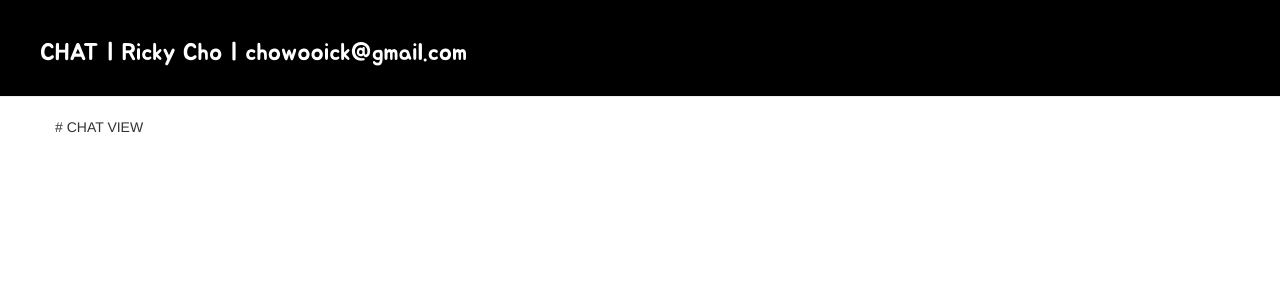
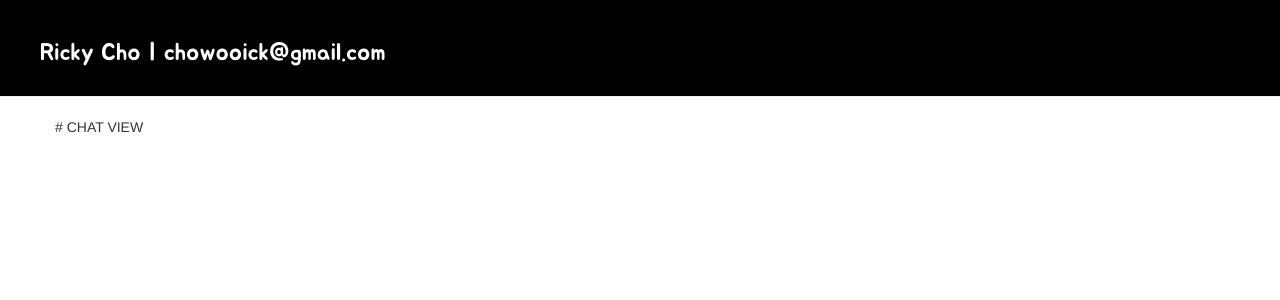
Before and after one commit to chowooick/chat, a Django app: page / in a window 1280 px wide. Shown: the top 300 px of the page. Run offline with Django 3.2, Linux system fonts and the light colour scheme; some libraries are stand-ins or nearby versions.

Commit message:
remove chat from title

```diff
--- a/blog/templates/blog/base.html
+++ b/blog/templates/blog/base.html
@@ -12,7 +12,7 @@
             {% if user.is_authenticated %}
                 <a href="{% url 'post_new' %}" class="top-menu"><span class="glyphicon glyphicon-plus"></span></a>
             {% endif %}
-            <h3><a href="http://youtube.com/chowooick">CHAT | Ricky Cho | chowooick@gmail.com</a></h3>
+            <h3><a href="http://youtube.com/chowooick">Ricky Cho | chowooick@gmail.com</a></h3>
         </div>
         <div class="content container">
             <div class="row">
```
